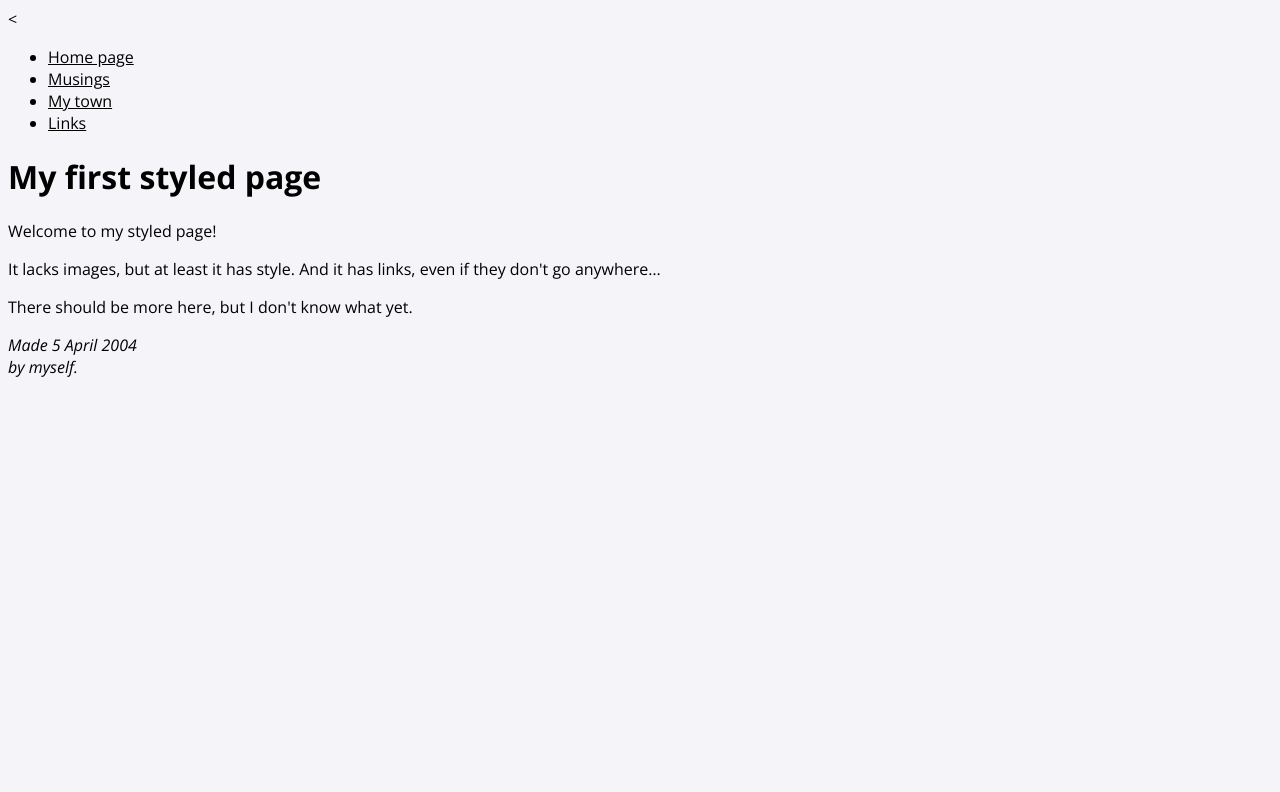
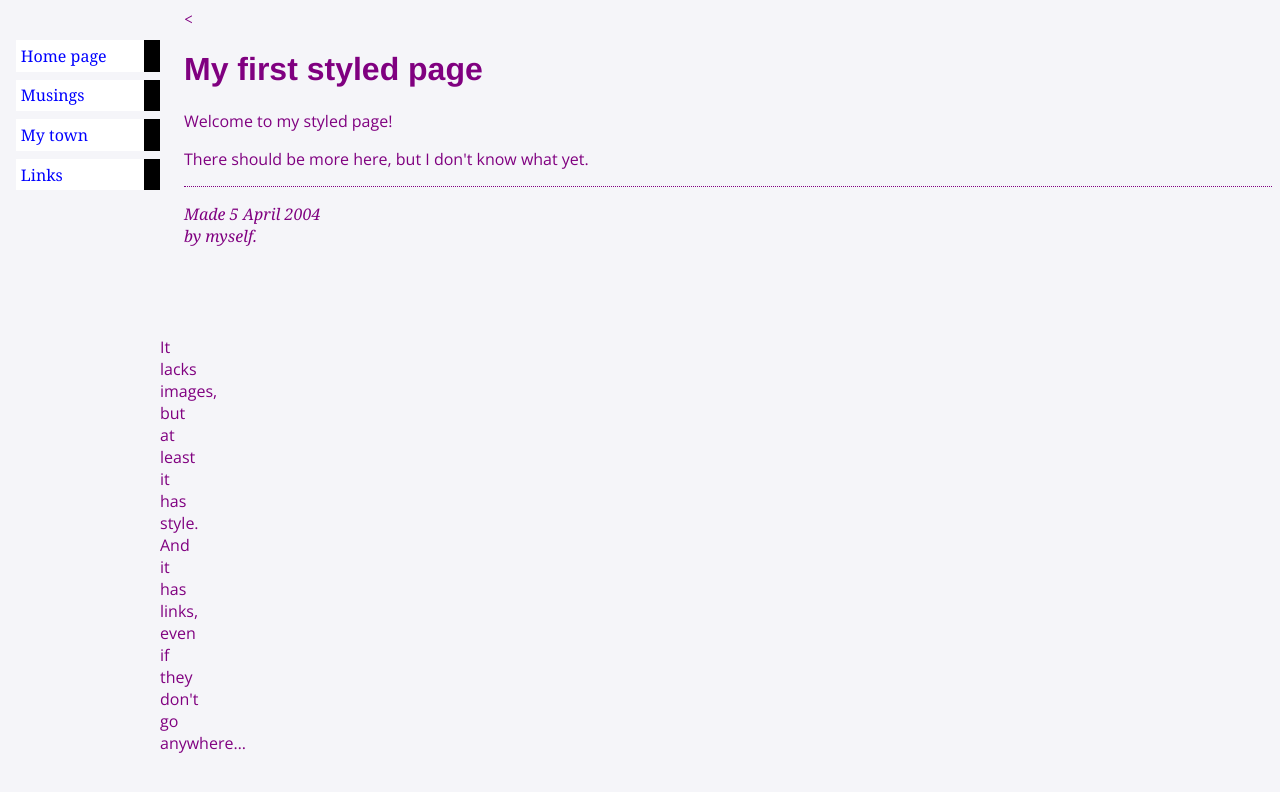
Before and after one commit to TheTriangleTrippa/Portfolio, a Jekyll site: the page built from index.html, in a window 1280 px wide. Shown: the top 792 px of the page. Built offline with Jekyll 4.4.1, drawn with Linux system fonts in a browser that asks for light colours; nearby versions of some CDN libraries.

Commit message:
Update profile.html

```diff
--- a/_includes/profile.html
+++ b/_includes/profile.html
@@ -2,7 +2,7 @@
 <html>
 <head>
   <title>My first styled page</title>
-  <link rel="stylesheet" href="stylesheet.html">
+   <link rel="stylesheet" href="https://github.com/TheTriangleTrippa/Portfolio/blob/c0304236914974b11b7e8b6dbfd53f92385c8794/assets/css/stylesheet.css">
 </head>
 <body>
 
```
